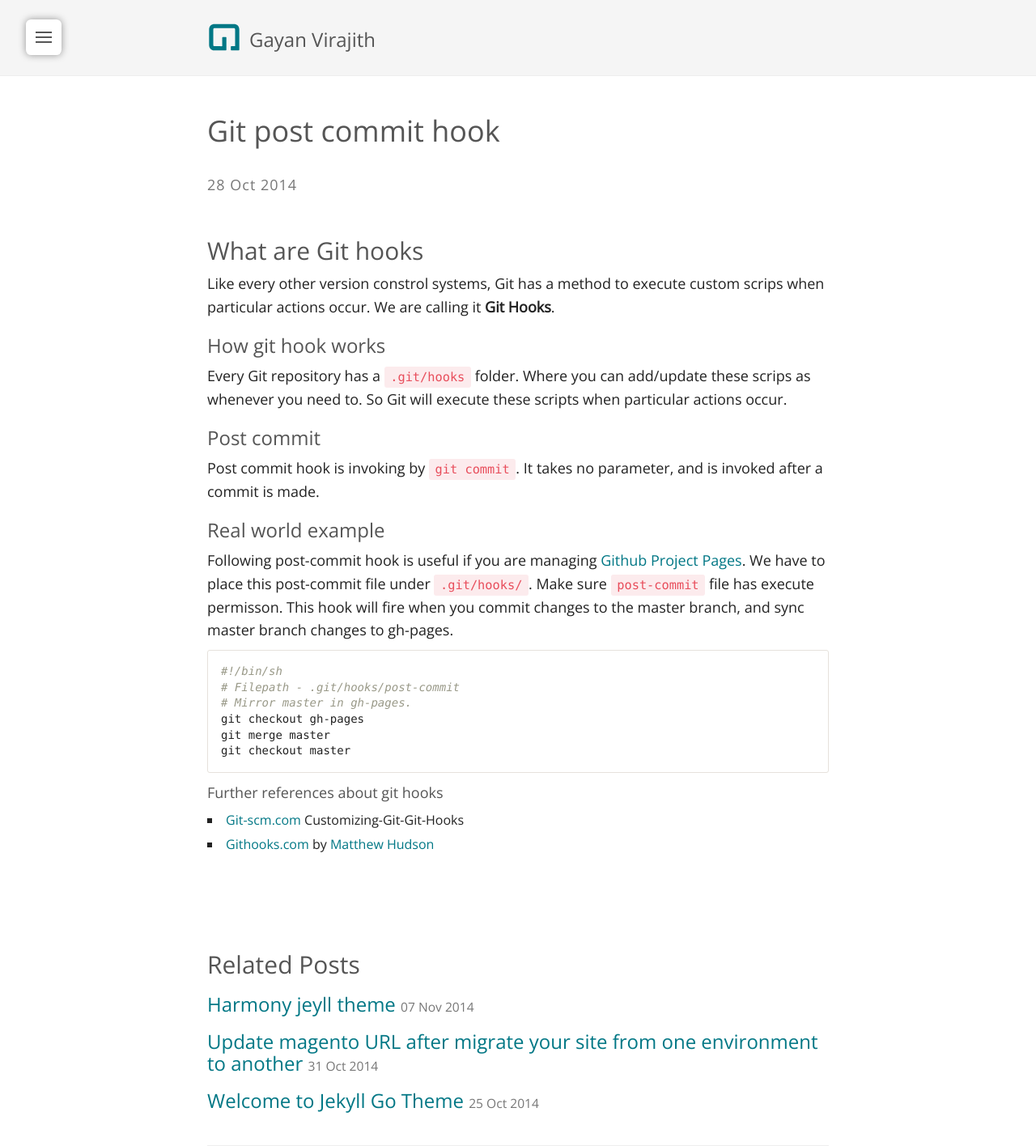
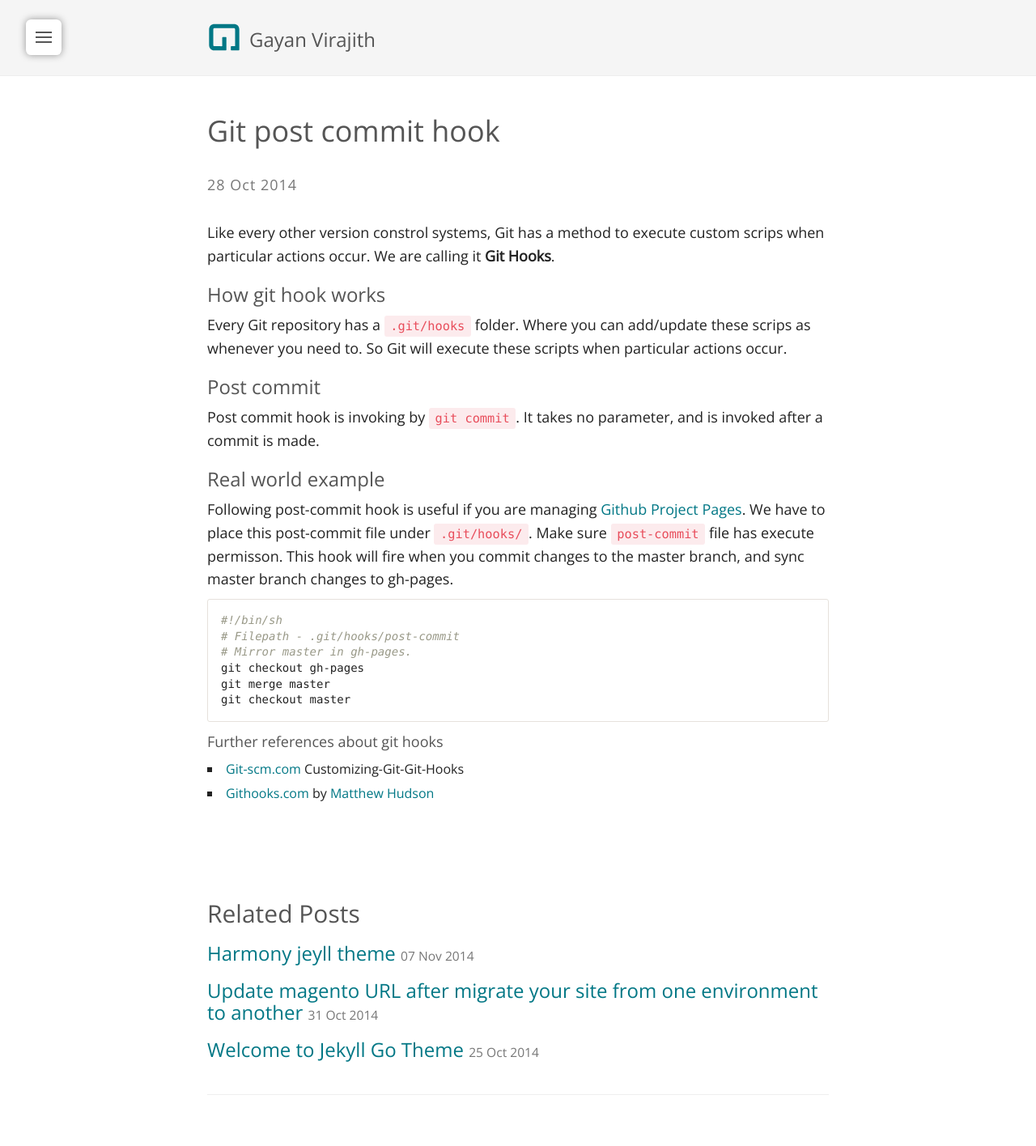
Before and after one commit to gayanvirajith/gayanvirajith.github.io, a Jekyll site: the page built from _posts/2014-10-28-git-post-commit-hook.md, in a window 1280 px wide. Shown: the whole page at 81% size. Built offline with Jekyll 4.4.1, drawn with Linux system fonts in a browser that asks for light colours; after the commit the page ends 1353 px from its top, so only the background shows below that.

```diff
--- a/_posts/2014-10-25-welcome-to-jekyll.markdown
+++ b/_posts/2014-10-25-welcome-to-jekyll.markdown
@@ -4,8 +4,6 @@ title: Welcome to Jekyll Go Theme
 date:   2014-10-25 09:23:55
 categories: jekyll
 ---
-
-## What is Jekyll
 
 [Jekyll][jekyll] is a static site generator, an open-source tool for creating simple yet powerful websites of all shapes and sizes. Here is a little quote from the official website:
 
--- a/_posts/2014-10-28-git-post-commit-hook.md
+++ b/_posts/2014-10-28-git-post-commit-hook.md
@@ -8,7 +8,6 @@ permalink: git-post-commit-hook
 meta_description: Get to know about git post-commit. It invokes after a commit is made by Gayan Virajith
 ---
 
-## What are Git hooks
 
 Like every other version constrol systems, Git has a method to execute custom
 scrips when particular actions occur. We are calling it **Git Hooks**.
```
Also changed, not shown: _posts/2014-10-31-update-magento-url-after-migrate-site-from-one-environment-to-another.md (+0 -2 lines).
